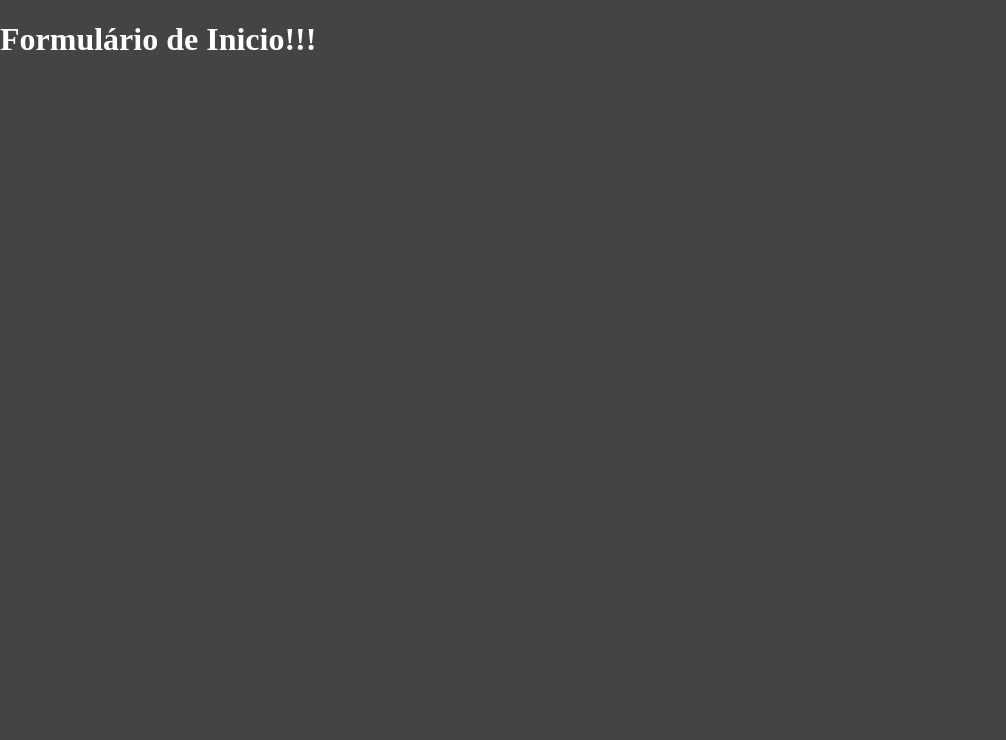
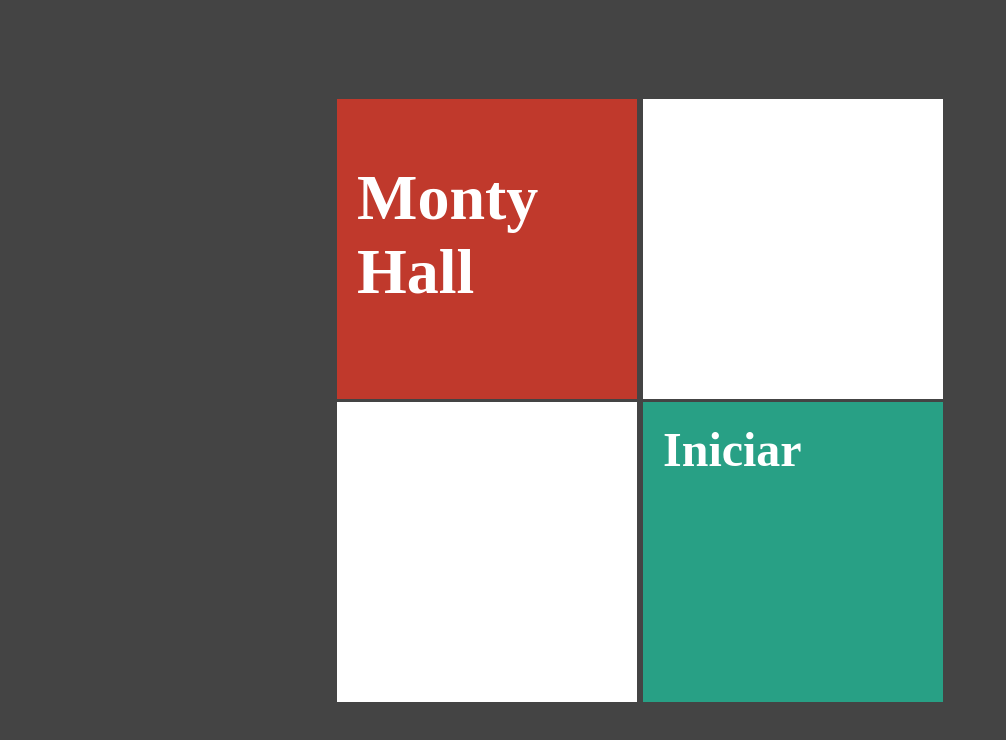
Before and after one commit to Victor110901/Porta-Premiada, a Next.js app: page / in a window 1280 px wide. Shown: the top 740 px of the page, without its empty margins (0-1006 px from the left). Built offline with nearby package versions, Linux system fonts and the light colour scheme.

Commit message:
Aula 93 next Criando formulario (Tela inicial)

```diff
--- /dev/null
+++ b/components/Cartao.tsx
@@ -0,0 +1,17 @@
+import styles from "../styles/Cartao.module.css"
+
+interface CartaoProps {
+    bgcolor?: string
+    children?: any
+}
+
+export default function Cartao(props: CartaoProps) {
+    return (
+        <div className={styles.cartao}
+            style={{
+                backgroundColor: props.bgcolor ?? "#fff"
+            }}>
+            {props.children}
+        </div>
+    )
+}
--- a/pages/index.tsx
+++ b/pages/index.tsx
@@ -1,12 +1,25 @@
-import { useState } from "react";
-import Porta from "../components/Porta";
-import { atualizarPortas, criarPortas } from "../functions/portas";
-import PortaModel from "../model/porta";
+import styles from "../styles/Formulario.module.css";
+import Cartao from "../components/Cartao";
+import Link from "next/link";
 
-export default function Home() {
+export default function Formulario() {
   return (
-    <div style={{display: "flex"}}>
-      <h1>Formulário de Inicio!!!</h1>
+    <div className={styles.formulario}>
+      <div>
+        <Cartao bgcolor="#c0392c">
+          <h1>Monty Hall</h1>
+        </Cartao>
+        <Cartao></Cartao>
+      </div>
+      <div>
+        <Cartao></Cartao>
+
+        <Cartao bgcolor="#28a085">
+          <Link href={`/jogo/4/2`}>
+            <h2 className={styles.link}>Iniciar</h2>
+          </Link>
+        </Cartao>
+      </div>
     </div>
   )
 }
--- /dev/null
+++ b/styles/Cartao.module.css
@@ -0,0 +1,9 @@
+.cartao {
+    display: flex;
+    width: 300px;
+    height: 300px;
+    color: #fff;
+    font-size: 2rem;
+    padding: 20px;
+    margin: 3px;
+}
--- /dev/null
+++ b/styles/Formulario.module.css
@@ -0,0 +1,14 @@
+.formulario {
+    display: flex;
+    justify-content: center;
+    align-items: center;
+    height: 100vh;
+}
+
+.link {
+    display: flex;
+    justify-content: center;
+    align-items: center;
+    flex: 1;
+    margin: 0;
+}
```
